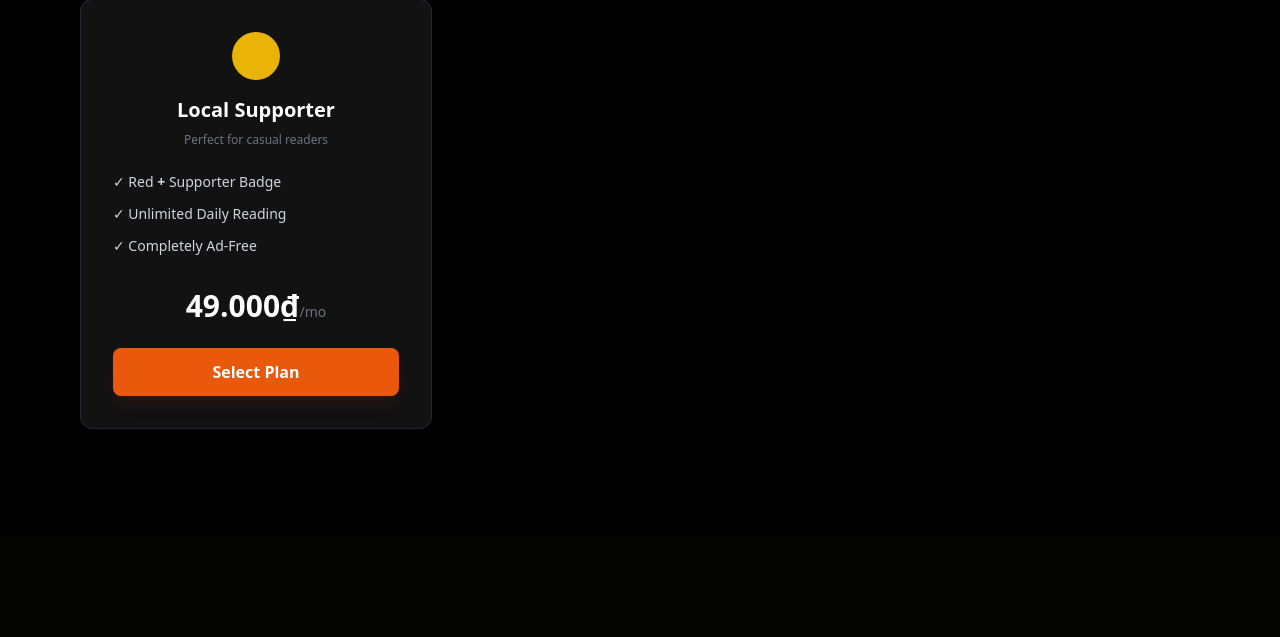
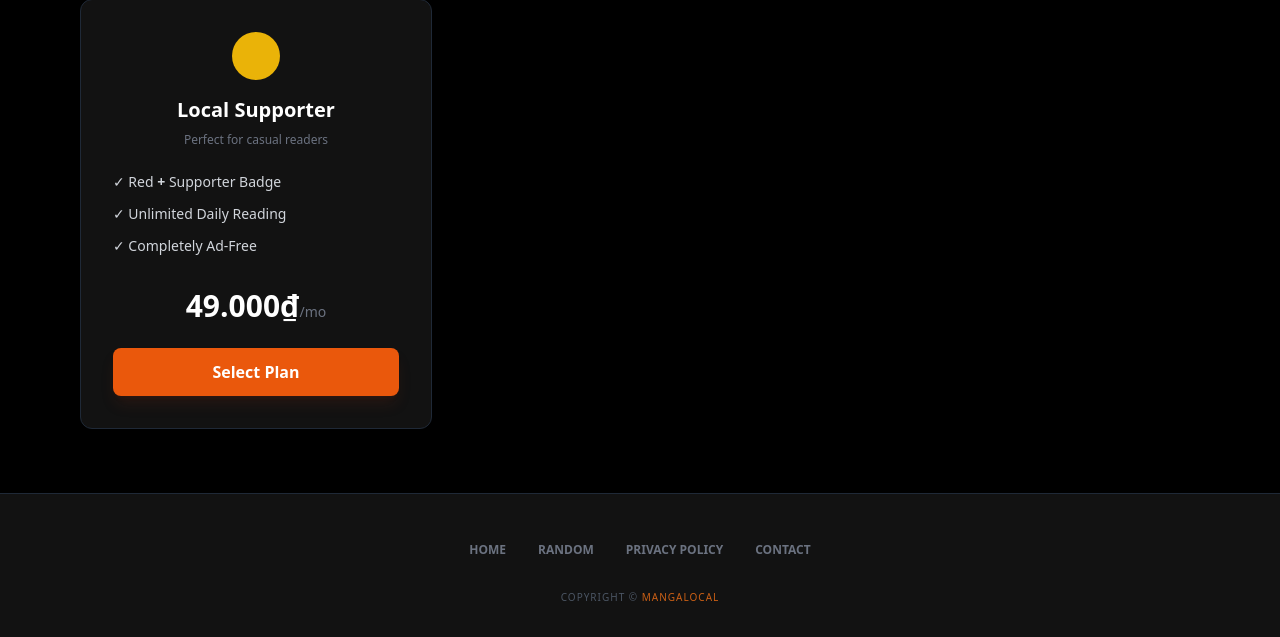
Before and after one commit to khanghpm/MangaLocal, a Flask app: page /support-us in a window 1280 px wide. Shown: the part 264-901 px from the top of the page. Before the commit the page ends 693 px from the top, so only its background shows below. Run offline with Flask 3, Linux system fonts and the light colour scheme; some libraries are stand-ins or nearby versions.

Commit message:
fix some minor bug

```diff
--- a/templates/index.html
+++ b/templates/index.html
@@ -150,7 +150,7 @@
           <a href="/privacy" class="hover:text-orange-500 transition"
             >Privacy Policy</a
           >
-          <a href="#" class="hover:text-orange-500 transition">Contact</a>
+          <a href="/privacy" class="hover:text-orange-500 transition">Contact</a>
         </div>
         <p class="text-[10px] text-gray-600 uppercase tracking-widest">
           Copyright © <span class="text-orange-500/80">MangaLocal</span>
--- a/templates/search.html
+++ b/templates/search.html
@@ -401,10 +401,10 @@
         >
           <a href="/" class="hover:text-orange-500 transition">Home</a>
           <a href="/random" class="hover:text-orange-500 transition">Random</a>
-          <a href="#" class="hover:text-orange-500 transition"
+          <a href="/privacy" class="hover:text-orange-500 transition"
             >Privacy Policy</a
           >
-          <a href="#" class="hover:text-orange-500 transition">Contact</a>
+          <a href="/privacy" class="hover:text-orange-500 transition">Contact</a>
         </div>
         <p class="text-[10px] text-gray-600 uppercase tracking-widest">
           Copyright © <span class="text-orange-500/80">MangaLocal</span>
--- a/templates/support_us.html
+++ b/templates/support_us.html
@@ -203,6 +203,24 @@
         </div>
       </div>
     </main>
+    <footer class="bg-[#121212] border-t border-gray-800 pt-12 pb-8">
+      <div class="max-w-7xl mx-auto px-8 text-center">
+        <div
+          class="flex justify-center gap-8 text-xs font-bold text-gray-500 uppercase mb-8"
+        >
+          <a href="/" class="hover:text-orange-500 transition">Home</a>
+          <a href="/random" class="hover:text-orange-500 transition">Random</a>
+          <a href="/privacy" class="hover:text-orange-500 transition"
+            >Privacy Policy</a
+          >
+          <a href="/privacy" class="hover:text-orange-500 transition">Contact</a>
+        </div>
+        <p class="text-[10px] text-gray-600 uppercase tracking-widest">
+          Copyright © <span class="text-orange-500/80">MangaLocal</span>
+        </p>
+      </div>
+    </footer>
+
     {% include 'auth_modal.html' %}
     <script src="{{ url_for('static', filename='js/main.js') }}"></script>
   </body>
```
